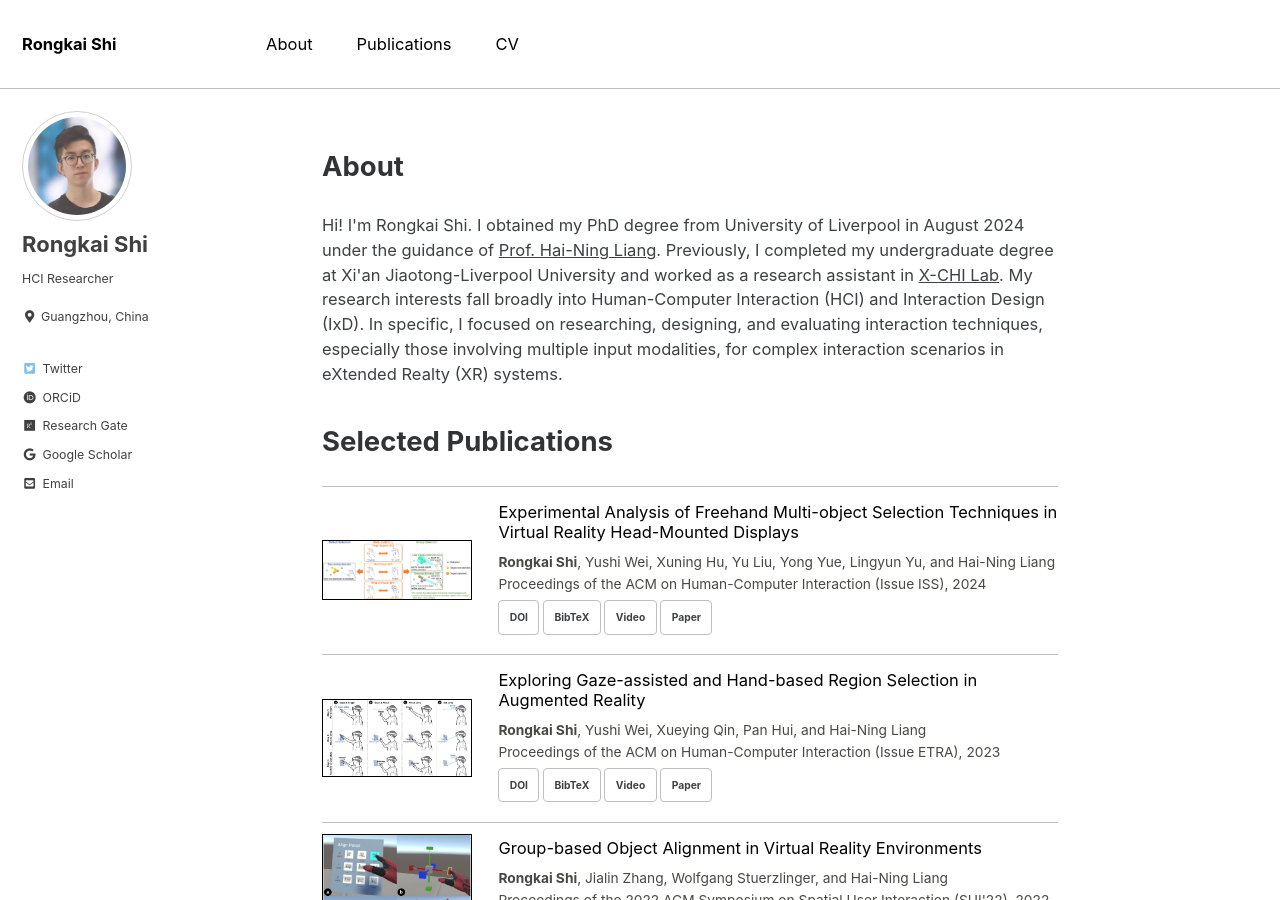
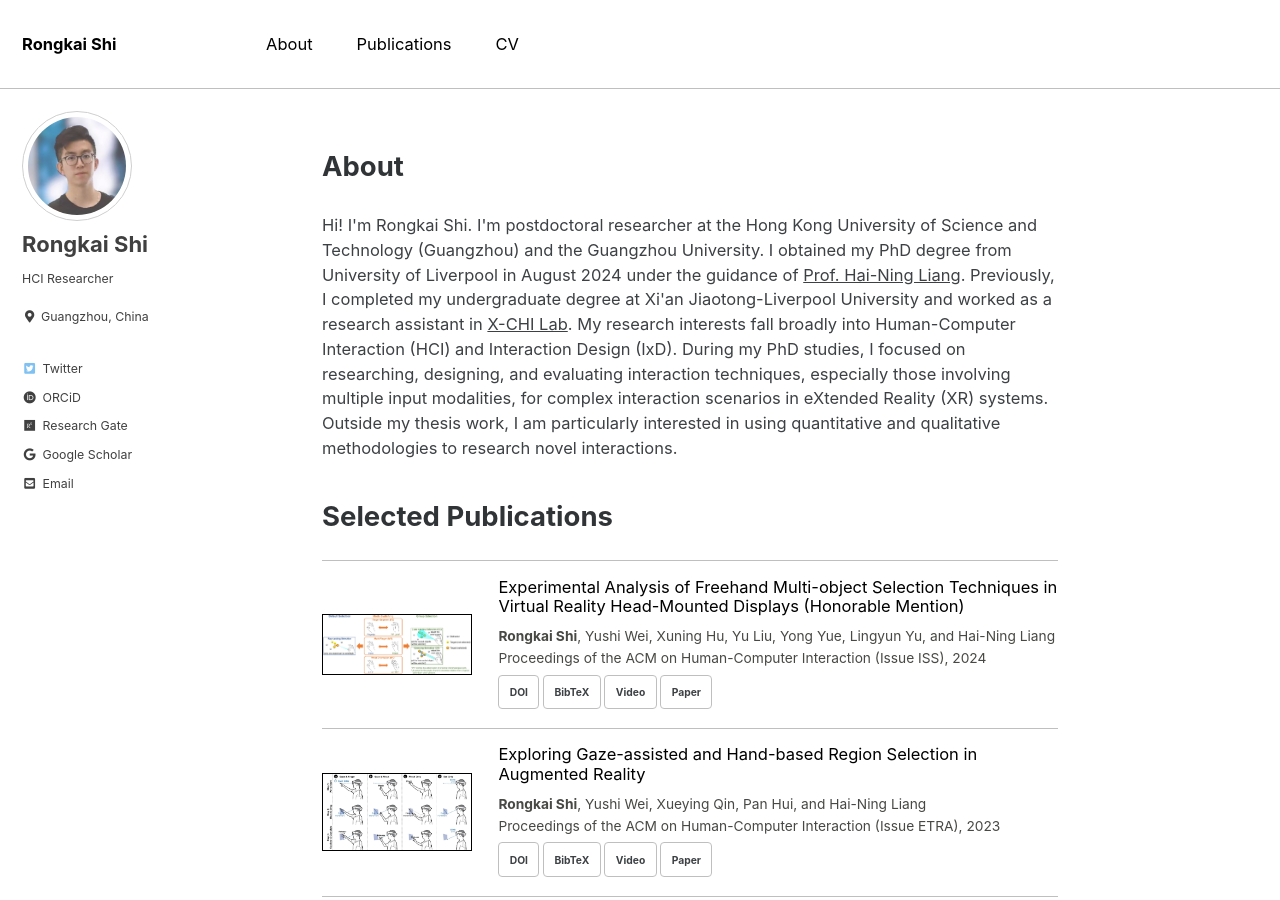
Before and after one commit to rongkaishi/rongkaishi.github.io, a Jekyll site: the page built from index.html, in a window 1280 px wide and 900 px high. Built offline with Jekyll 4.4.1, drawn with Linux system fonts in a browser that asks for light colours; cached includes are drawn as plain includes; the list of posts is cut into pages by our own code.

Commit message:
Update-27Nov2024

```diff
--- a/_layouts/home.html
+++ b/_layouts/home.html
@@ -4,12 +4,16 @@ layout: archive
 
 {{ content }}
 <h3 class="archive__subtitle">About</h3>
-<p class="archive__selfdefine-content">Hi! I'm Rongkai Shi.
-I obtained my PhD degree from University of Liverpool in August 2024 under the guidance of <a href="https://cma.hkust-gz.edu.cn/people/hai-ning-liang/">Prof. Hai-Ning Liang</a>.
+<p class="archive__selfdefine-content">Hi! I'm Rongkai Shi. I'm postdoctoral researcher at the Hong Kong University of Science and Technology (Guangzhou) and the Guangzhou University. I obtained my PhD degree from University of Liverpool in August 2024 under the guidance of <a href="https://cma.hkust-gz.edu.cn/people/hai-ning-liang/">Prof. Hai-Ning Liang</a>.
 Previously, I completed my undergraduate degree at Xi'an Jiaotong-Liverpool University and worked as a research assistant in <a href="https://www.researchgate.net/lab/X-CHI-Lab-Hai-Ning-Liang">X-CHI Lab</a>.
-My research interests fall broadly into Human-Computer Interaction (HCI) and Interaction Design (IxD).
-In specific, I focused on researching, designing, and evaluating interaction techniques, especially those involving multiple input modalities, for complex interaction scenarios in eXtended Realty (XR) systems.
+My research interests fall broadly into Human-Computer Interaction (HCI) and Interaction Design (IxD). During my PhD studies, I focused on researching, designing, and evaluating interaction techniques, especially those involving multiple input modalities, for complex interaction scenarios in eXtended Reality (XR) systems. Outside my thesis work, I am particularly interested in using quantitative and qualitative methodologies to research novel interactions.
 </p>
+
+
+
+
+
+
 <!-- <p class="archive__selfdefine-content" style="color:Teal"><b>I am actively looking for lecturer or postdoc positions in academia starting late this year or early next year. Feel free to reach out!</b></p> -->
 
 <!-- <h3 class="archive__subtitle">{{ site.data.ui-text[site.locale].recent_posts | default: "Recent Posts" }}</h3>
--- a/_publications/rk-ISSmos24.md
+++ b/_publications/rk-ISSmos24.md
@@ -1,6 +1,6 @@
 ---
 layout: bibformat
-title: "Experimental Analysis of Freehand Multi-object Selection Techniques in Virtual Reality Head-Mounted Displays"
+title: "Experimental Analysis of Freehand Multi-object Selection Techniques in Virtual Reality Head-Mounted Displays (Honorable Mention)"
 authors: <b>Rongkai Shi</b>, Yushi Wei, Xuning Hu, Yu Liu, Yong Yue, Lingyun Yu, and Hai-Ning Liang
 publication: Proceedings of the ACM on Human-Computer Interaction (Issue ISS)
 year: 2024
```
Also changed, not shown: 1 other file.
